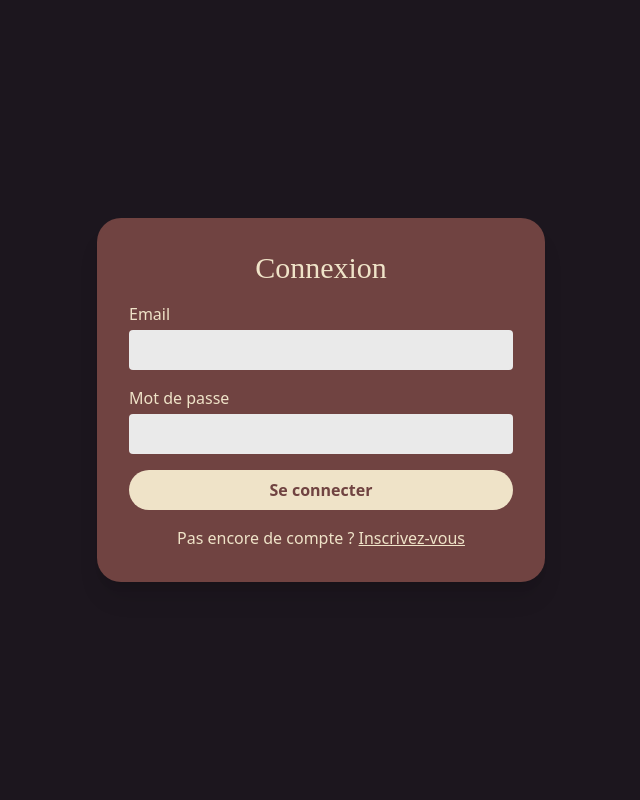
After one commit to Moonyelit/BookMarket, a PHP site: page /HTML/login.html in a window 1280 px wide. The commit adds this page. Shown: the whole page, without its empty margins (319-959 px from the left). Run offline with PHP 8.4, Linux system fonts and the light colour scheme.

Commit message:
ADD : PAGE CONNEXION

```diff
--- a/FRONT-END/CSS/output.css
+++ b/FRONT-END/CSS/output.css
@@ -672,6 +672,10 @@ video {
   top: 25%;
 }
 
+.top-2 {
+  top: 0.5rem;
+}
+
 .z-40 {
   z-index: 40;
 }
@@ -750,6 +754,22 @@ video {
   margin-bottom: 0.5rem;
 }
 
+.mb-10 {
+  margin-bottom: 2.5rem;
+}
+
+.mb-3 {
+  margin-bottom: 0.75rem;
+}
+
+.mb-1 {
+  margin-bottom: 0.25rem;
+}
+
+.mt-4 {
+  margin-top: 1rem;
+}
+
 .block {
   display: block;
 }
@@ -780,6 +800,18 @@ video {
 
 .h-\[500px\] {
   height: 500px;
+}
+
+.h-screen {
+  height: 100vh;
+}
+
+.min-h-\[500px\] {
+  min-height: 500px;
+}
+
+.min-h-screen {
+  min-height: 100vh;
 }
 
 .w-6 {
@@ -874,6 +906,14 @@ video {
   max-width: 900px;
 }
 
+.max-w-\[600px\] {
+  max-width: 600px;
+}
+
+.max-w-md {
+  max-width: 28rem;
+}
+
 .-translate-x-full {
   --tw-translate-x: -100%;
   transform: translate(var(--tw-translate-x), var(--tw-translate-y)) rotate(var(--tw-rotate)) skewX(var(--tw-skew-x)) skewY(var(--tw-skew-y)) scaleX(var(--tw-scale-x)) scaleY(var(--tw-scale-y));
@@ -899,6 +939,10 @@ video {
 
 .flex-col {
   flex-direction: column;
+}
+
+.items-end {
+  align-items: flex-end;
 }
 
 .items-center {
@@ -941,6 +985,14 @@ video {
   border-radius: 0 63% 0 0;
 }
 
+.rounded {
+  border-radius: 0.25rem;
+}
+
+.rounded-3xl {
+  border-radius: 1.5rem;
+}
+
 .border-t-2 {
   border-top-width: 2px;
 }
@@ -970,8 +1022,69 @@ video {
   background-color: rgb(239 227 200 / var(--tw-bg-opacity, 1));
 }
 
+.bg-\[\] {
+  background-color: ;
+}
+
+.bg-\[url\] {
+  background-color: url;
+}
+
+.bg-white {
+  --tw-bg-opacity: 1;
+  background-color: rgb(234 234 234 / var(--tw-bg-opacity, 1));
+}
+
 .bg-opacity-50 {
   --tw-bg-opacity: 0.5;
+}
+
+.bg-\[url\(\'\'\)\] {
+  background-image: url('');
+}
+
+.bg-\[url\(\'\.\.\/\'\)\] {
+  background-image: url('../');
+}
+
+.bg-\[url\(\'\.\.\/ima\'\)\] {
+  background-image: url('../ima');
+}
+
+.bg-\[url\(\'\.\.\/im\'\)\] {
+  background-image: url('../im');
+}
+
+.bg-\[url\(\'\.\.\/Images\/\'\)\] {
+  background-image: url('../Images/');
+}
+
+.bg-\[url\(\'\.\.\/Images\/Index\'\)\] {
+  background-image: url('../Images/Index');
+}
+
+.bg-\[url\(\'\.\.\/Images\/Index\/\'\)\] {
+  background-image: url('../Images/Index/');
+}
+
+.bg-\[url\(\'\.\.\/Images\/Index\/D\'\)\] {
+  background-image: url('../Images/Index/D');
+}
+
+.bg-\[url\(\'\.\.\/Images\/Index\/DECO-\'\)\] {
+  background-image: url('../Images/Index/DECO-');
+}
+
+.bg-\[url\(\'\.\.\/Images\/Index\/2\.png\'\)\] {
+  background-image: url('../Images/Index/2.png');
+}
+
+.bg-\[url\(\'\.\.\/Images\/Index\/DECO2\.png\'\)\] {
+  background-image: url('../Images/Index/DECO2.png');
+}
+
+.bg-\[url\(\'\.\.\/Images\/Index\/DECO-section2\.png\'\)\] {
+  background-image: url('../Images/Index/DECO-section2.png');
 }
 
 .bg-cover {
@@ -980,6 +1093,10 @@ video {
 
 .bg-right {
   background-position: right;
+}
+
+.bg-center {
+  background-position: center;
 }
 
 .bg-no-repeat {
@@ -992,6 +1109,14 @@ video {
 
 .p-4 {
   padding: 1rem;
+}
+
+.p-2 {
+  padding: 0.5rem;
+}
+
+.p-8 {
+  padding: 2rem;
 }
 
 .px-2 {
@@ -1091,6 +1216,11 @@ video {
   color: rgb(239 227 200 / var(--tw-text-opacity, 1));
 }
 
+.text-black {
+  --tw-text-opacity: 1;
+  color: rgb(18 18 19 / var(--tw-text-opacity, 1));
+}
+
 .underline {
   -webkit-text-decoration-line: underline;
           text-decoration-line: underline;
@@ -1105,6 +1235,12 @@ video {
 .shadow-lg {
   --tw-shadow: 3px 3px 6px rgba(0, 0, 0, 0.5);
   --tw-shadow-colored: 3px 3px 6px var(--tw-shadow-color);
+  box-shadow: var(--tw-ring-offset-shadow, 0 0 #0000), var(--tw-ring-shadow, 0 0 #0000), var(--tw-shadow);
+}
+
+.shadow-xl {
+  --tw-shadow: 0 20px 25px -5px rgb(0 0 0 / 0.1), 0 8px 10px -6px rgb(0 0 0 / 0.1);
+  --tw-shadow-colored: 0 20px 25px -5px var(--tw-shadow-color), 0 8px 10px -6px var(--tw-shadow-color);
   box-shadow: var(--tw-ring-offset-shadow, 0 0 #0000), var(--tw-ring-shadow, 0 0 #0000), var(--tw-shadow);
 }
 
--- /dev/null
+++ b/FRONT-END/HTML/login.html
@@ -0,0 +1,39 @@
+<!DOCTYPE html>
+<html lang="en">
+
+<head>
+  <meta charset="UTF-8">
+  <meta name="viewport" content="width=device-width, initial-scale=1.0">
+  <title>BOOKMARKER || Connexion</title>
+
+  <!-- CSS -->
+  <link rel="stylesheet" href="../CSS/output.css">
+
+  <!-- Lien de la police d'icônes -->
+  <link href="https://unpkg.com/boxicons@2.1.4/css/boxicons.min.css" rel="stylesheet">
+</head>
+
+<body class="bg-violet min-h-screen flex items-center justify-center">
+    <div class="bg-brown p-8 rounded-3xl shadow-xl w-full max-w-md">
+      <h2 class="text-yellow text-3xl font-rosarivo mb-4 text-center">Connexion</h2>
+      <form action="#" method="POST" class="space-y-4">
+        <div>
+          <label for="email" class="block text-yellow mb-1">Email</label>
+          <input type="email" id="email" name="email" class="w-full p-2 rounded bg-white text-black" required>
+        </div>
+        <div>
+          <label for="password" class="block text-yellow mb-1">Mot de passe</label>
+          <input type="password" id="password" name="password" class="w-full p-2 rounded bg-white text-black" required>
+        </div>
+        <button type="submit" class="w-full bg-yellow text-brown py-2 rounded-full font-bold">Se connecter</button>
+      </form>
+      <p class="text-yellow mt-4 text-center">
+        Pas encore de compte ? <a href="#" class="underline">Inscrivez-vous</a>
+      </p>
+    </div>
+  </body>
+
+
+
+
+</html>
```
Also changed, not shown: FRONT-END/HTML/index.html (+16 -5 lines), FRONT-END/Images/Index/DECO-section2.png (renamed from FRONT-END/Images/Index/DECO - Section 2.png).
